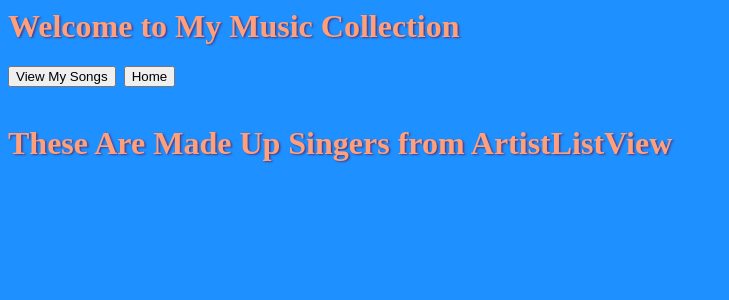
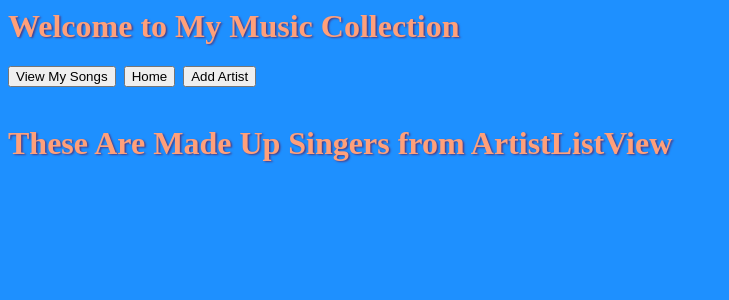
Before and after one commit to nss-day-cohort-25/07-19-orientation-django-exercise, a Django app: page /history/artists/ in a window 1280 px wide. Shown: the top 300 px of the page, without its empty margins (0-729 px from the left). Run offline with Django 3.2, Linux system fonts and the light colour scheme; data that the repository does not hold is empty.

Commit message:
Update nav_bar to work in artist form view

```diff
--- a/history/templates/history/nav_bar.html
+++ b/history/templates/history/nav_bar.html
@@ -16,4 +16,10 @@
       <input type="submit" value="Home">
     </form>
   {% endif %}
+
+  {% if nav_location != 'add_artist' %}
+    <form action="/history/artists/add" method='get'>
+      <input type="submit" value="Add Artist">
+    </form>
+  {% endif %}
 </nav>
--- a/history/views.py
+++ b/history/views.py
@@ -6,6 +6,7 @@ from history.forms import ArtistForm
 class IndexView(TemplateView):
   template_name = 'history/index.html'
 
+  # "location" gets attached to a built-in object in the template called 'view'
   def location(self):
     return 'home'
 # Below are two different ways of achieving the same result of a rendered view with generic class-based views
@@ -35,6 +36,11 @@ class ArtistFormView(FormView):
   form_class = ArtistForm
   # NOTE! Be sure to put the slash in front of the url to route properly
   success_url = '/history/artists/'
+
+  def get_context_data(self, **kwargs):
+    context = super().get_context_data(**kwargs)
+    context["location"] = "add_artist"
+    return context
 
   def form_valid(self, form):
     # This method is called when valid form data has been POSTed.
```
Also changed, not shown: history/templates/history/artist_form.html (+8 -0 lines), README.md.
